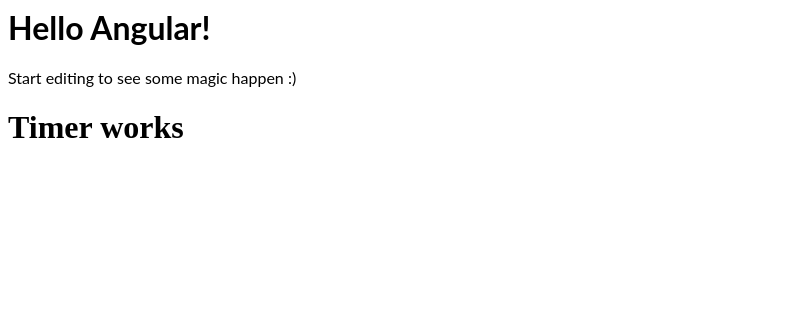
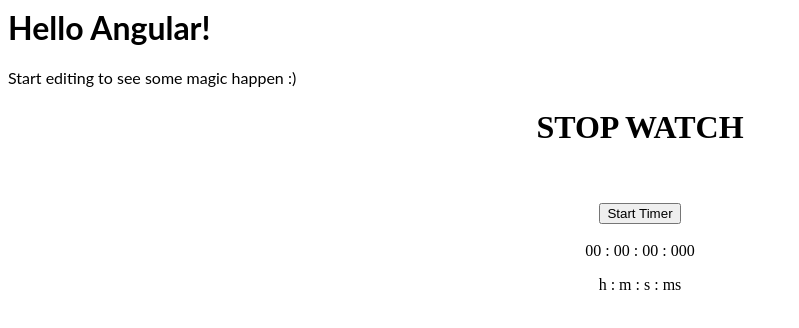
Before and after one commit to saijeevanballa/angular-timer, an Angular app: page / in a window 1280 px wide. Shown: the top 328 px of the page, without its empty margins (0-799 px from the left). Built offline with nearby package versions, Linux system fonts and the light colour scheme.

Commit message:
3 files modified

```diff
--- a/src/app/components/timer/timer.component.css
+++ b/src/app/components/timer/timer.component.css
@@ -0,0 +1,3 @@
+div {
+  text-align: center
+}
--- a/src/app/components/timer/timer.component.html
+++ b/src/app/components/timer/timer.component.html
@@ -1 +1,8 @@
-<h1> Timer works </h1>
+<div>
+	<h1> STOP WATCH </h1><br><br>
+  <button (click)="onStartTimer()">Start Timer</button><br><br>
+  {{time | date: sec2time()}}
+  <p>h : m : s : ms</p>
+
+
+</div>
--- a/src/app/components/timer/timer.component.ts
+++ b/src/app/components/timer/timer.component.ts
@@ -1,10 +1,41 @@
-import { Component } from "@angular/core";
+import { Component, OnInit } from "@angular/core";
 
 @Component({
   selector: "app-timer",
   templateUrl: "./timer.component.html",
   styleUrls: ["./timer.component.css"]
 })
-export class TimerComponent {
+export class TimerComponent implements OnInit {
+  public time;
+  constructor() {}
+  ngOnInit() {
+    this.time = 0;
+  }
+  onStartTimer() {
+    setInterval(() => {
+      this.time += 1;
+      // console.log(this.time)
+    }, 100);
+  }
 
+  sec2time(timeInSeconds = this.time) {
+    var pad = function(num, size) {
+        return ("000" + num).slice(size * -1);
+      },
+      time: any = parseFloat(timeInSeconds).toFixed(3),
+      hours = Math.floor(time / 60 / 60),
+      minutes = Math.floor(time / 60) % 60,
+      seconds = Math.floor(time - minutes * 60),
+      milliseconds = time.slice(-3);
+    console.log(this.time);
+    return (
+      pad(hours, 2) +
+      " : " +
+      pad(minutes, 2) +
+      " : " +
+      pad(seconds, 2) +
+      " : " +
+      pad(milliseconds, 3)
+    );
+  }
 }
```
